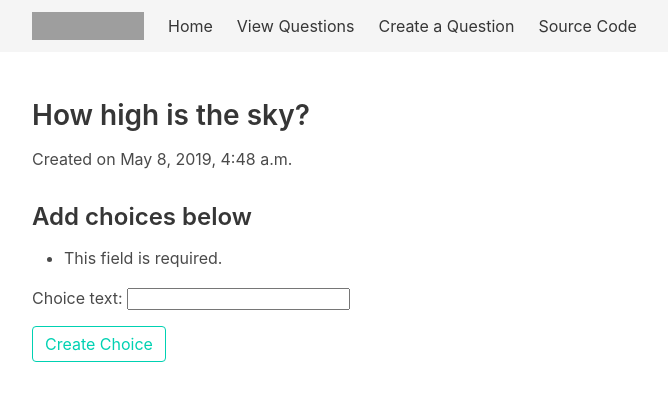
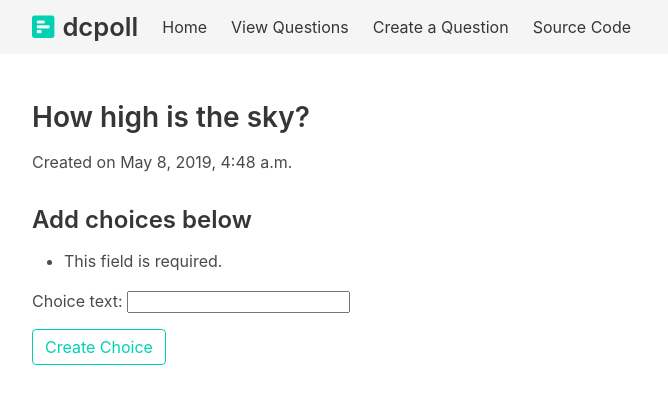
Before and after one commit to danielc92/django-docs-tutorial, a Django app: page /polls/create-choice/1/ in a window 1280 px wide. Shown: the top 404 px of the page, without its empty margins (32-700 px from the left). Run offline with Django 3.2, Linux system fonts and the light colour scheme; data comes from the database, SQL or seed files in the repository; some libraries are stand-ins or nearby versions; grey boxes are pictures that could not be loaded.

Commit message:
Added app title

```diff
--- a/templates/navbar.html
+++ b/templates/navbar.html
@@ -1,8 +1,8 @@
 <nav class="navbar is-light" role="navigation" aria-label="main navigation">
   <div class="container">
   <div class="navbar-brand">
-    <a class="navbar-item" href="{% url 'polls-index' %}">
-      <img src="https://bulma.io/images/bulma-logo.png" width="112" height="28">
+    <a style="font-size: 1.6rem;" class="navbar-item has-text-weight-semibold" href="{% url 'polls-index' %}">
+      <i class="fas fa-poll-h has-text-primary"></i><span style="margin-left: .5rem;">dcpoll</span>
     </a>
 
     <a role="button" class="navbar-burger burger" aria-label="menu" aria-expanded="false" data-target="navbarBasicExample">
```
